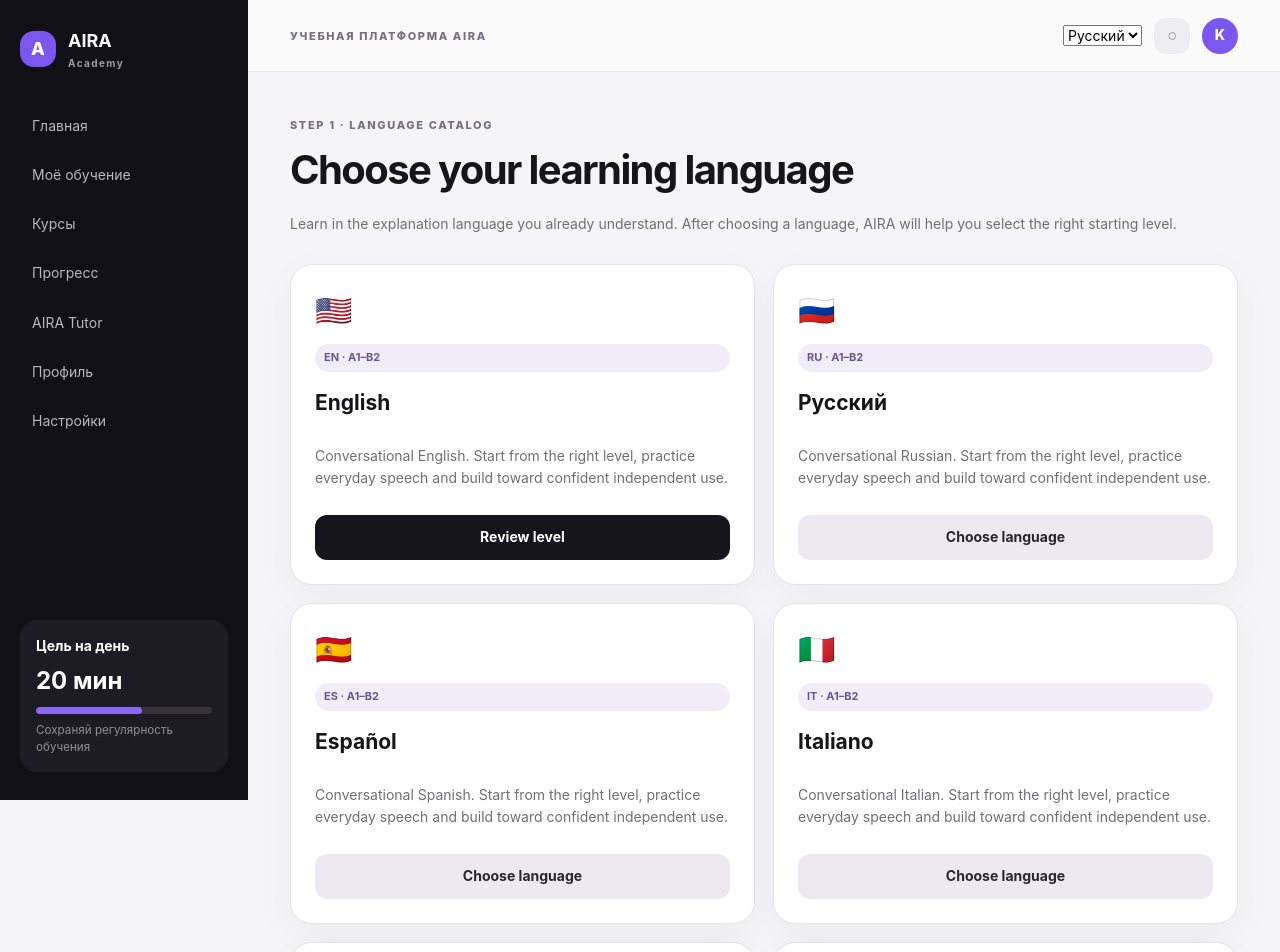
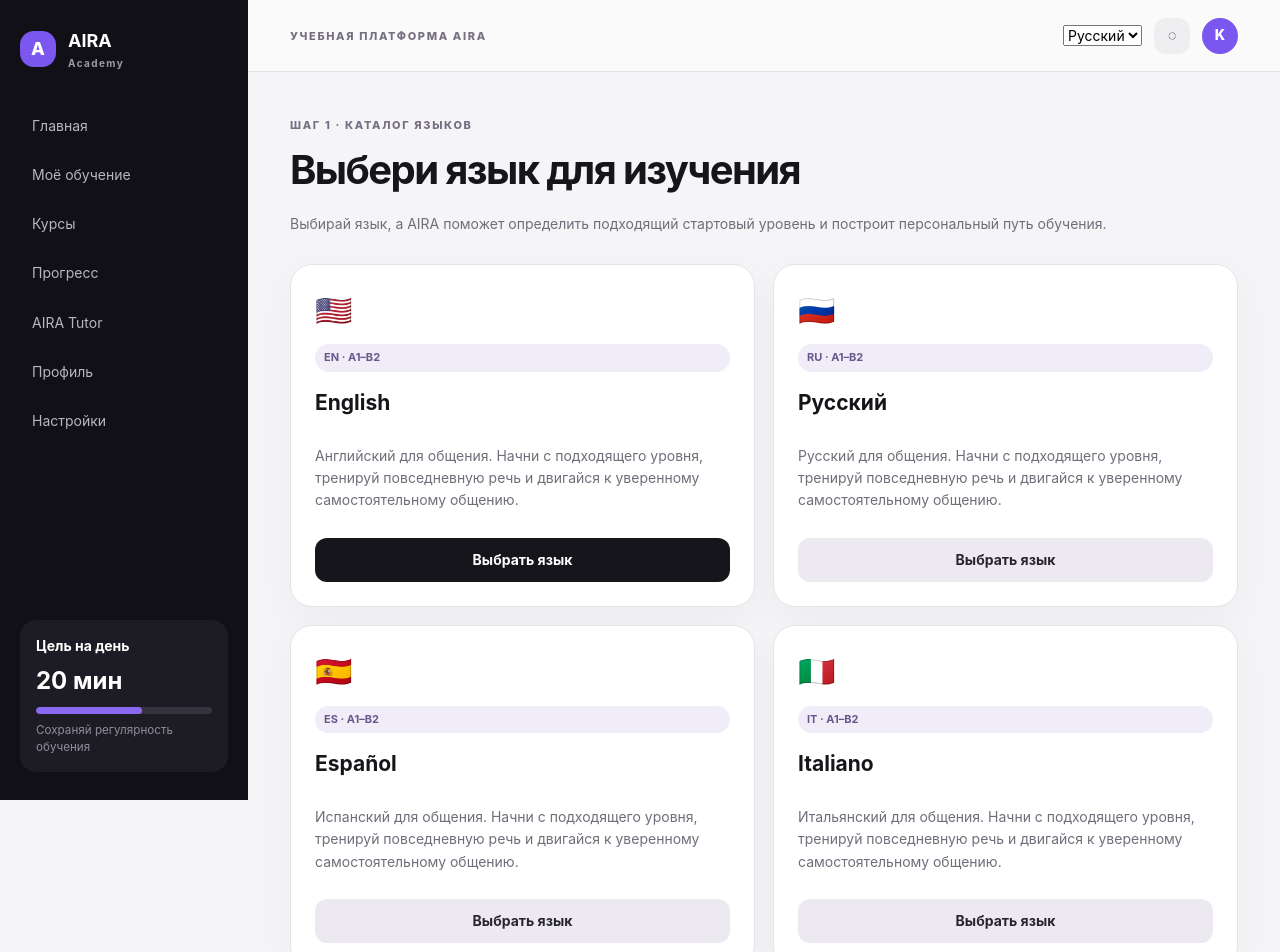
Before and after one commit to tsapkovaby-cyber/AIRA-OS, a Next.js app: page /learn/catalog in a window 1280 px wide. Shown: the top 952 px of the page. Built offline with nearby package versions, Linux system fonts and the light colour scheme.

Commit message:
Localize language catalog

```diff
--- a/app/learn/catalog/page.tsx
+++ b/app/learn/catalog/page.tsx
@@ -1,20 +1,26 @@
+"use client";
+
 import Link from "next/link";
 import styles from "../learn.module.css";
+import { useUiLanguage } from "../../../lib/use-ui-language";
 
 const languages = [
-  ["English","EN","🇺🇸","Conversational English","A1–B2","Active"],
-  ["Русский","RU","🇷🇺","Conversational Russian","A1–B2","Available"],
-  ["Español","ES","🇪🇸","Conversational Spanish","A1–B2","Available"],
-  ["Italiano","IT","🇮🇹","Conversational Italian","A1–B2","Available"],
-  ["Türkçe","TR","🇹🇷","Conversational Turkish","A1–B2","Available"],
-  ["Қазақша","KK","🇰🇿","Conversational Kazakh","A1–B2","Available"],
-  ["Français","FR","🇫🇷","Conversational French","A1–B2","Available"],
-  ["Deutsch","DE","🇩🇪","Conversational German","A1–B2","Available"],
-  ["한국어","KO","🇰🇷","Conversational Korean","A1–B2","Available"],
-  ["简体中文","ZH","🇨🇳","Conversational Chinese","A1–B2","Available"],
+  ["English","EN","🇺🇸","Английский для общения","Conversational English"],
+  ["Русский","RU","🇷🇺","Русский для общения","Conversational Russian"],
+  ["Español","ES","🇪🇸","Испанский для общения","Conversational Spanish"],
+  ["Italiano","IT","🇮🇹","Итальянский для общения","Conversational Italian"],
+  ["Türkçe","TR","🇹🇷","Турецкий для общения","Conversational Turkish"],
+  ["Қазақша","KK","🇰🇿","Казахский для общения","Conversational Kazakh"],
+  ["Français","FR","🇫🇷","Французский для общения","Conversational French"],
+  ["Deutsch","DE","🇩🇪","Немецкий для общения","Conversational German"],
+  ["한국어","KO","🇰🇷","Корейский для общения","Conversational Korean"],
+  ["简体中文","ZH","🇨🇳","Китайский для общения","Conversational Chinese"],
 ] as const;
 
-export default function Catalog(){return <>
-  <div className={styles.pageHeading}><span className={styles.eyebrow}>STEP 1 · LANGUAGE CATALOG</span><h1>Choose your learning language</h1><p>Learn in the explanation language you already understand. After choosing a language, AIRA will help you select the right starting level.</p></div>
-  <div className={styles.courseGrid}>{languages.map(([name,code,flag,title,levels,state])=><article className={styles.courseCard} key={code}><span style={{fontSize:'30px'}} aria-label={`${name} flag`}>{flag}</span><span className={styles.pill}>{code} · {levels}</span><h2>{name}</h2><p>{title}. Start from the right level, practice everyday speech and build toward confident independent use.</p><Link className={state==="Active"?styles.primaryButton:styles.secondaryButton} href={`/learn/level?lang=${code}`}>{state==="Active"?"Review level":"Choose language"}</Link></article>)}</div>
-</>}
+export default function Catalog(){
+  const ru=useUiLanguage()==="ru";
+  return <>
+    <div className={styles.pageHeading}><span className={styles.eyebrow}>{ru?"ШАГ 1 · КАТАЛОГ ЯЗЫКОВ":"STEP 1 · LANGUAGE CATALOG"}</span><h1>{ru?"Выбери язык для изучения":"Choose your learning language"}</h1><p>{ru?"Выбирай язык, а AIRA поможет определить подходящий стартовый уровень и построит персональный путь обучения.":"Choose a language and AIRA will help you select the right starting level and build a personal learning path."}</p></div>
+    <div className={styles.courseGrid}>{languages.map(([name,code,flag,ruTitle,enTitle])=><article className={styles.courseCard} key={code}><span style={{fontSize:'30px'}}>{flag}</span><span className={styles.pill}>{code} · A1–B2</span><h2>{name}</h2><p>{ru?`${ruTitle}. Начни с подходящего уровня, тренируй повседневную речь и двигайся к уверенному самостоятельному общению.`:`${enTitle}. Start at the right level, practice everyday speech and build toward confident independent use.`}</p><Link className={code==="EN"?styles.primaryButton:styles.secondaryButton} href={`/learn/level?lang=${code}`}>{ru?"Выбрать язык":"Choose language"}</Link></article>)}</div>
+  </>;
+}
```
